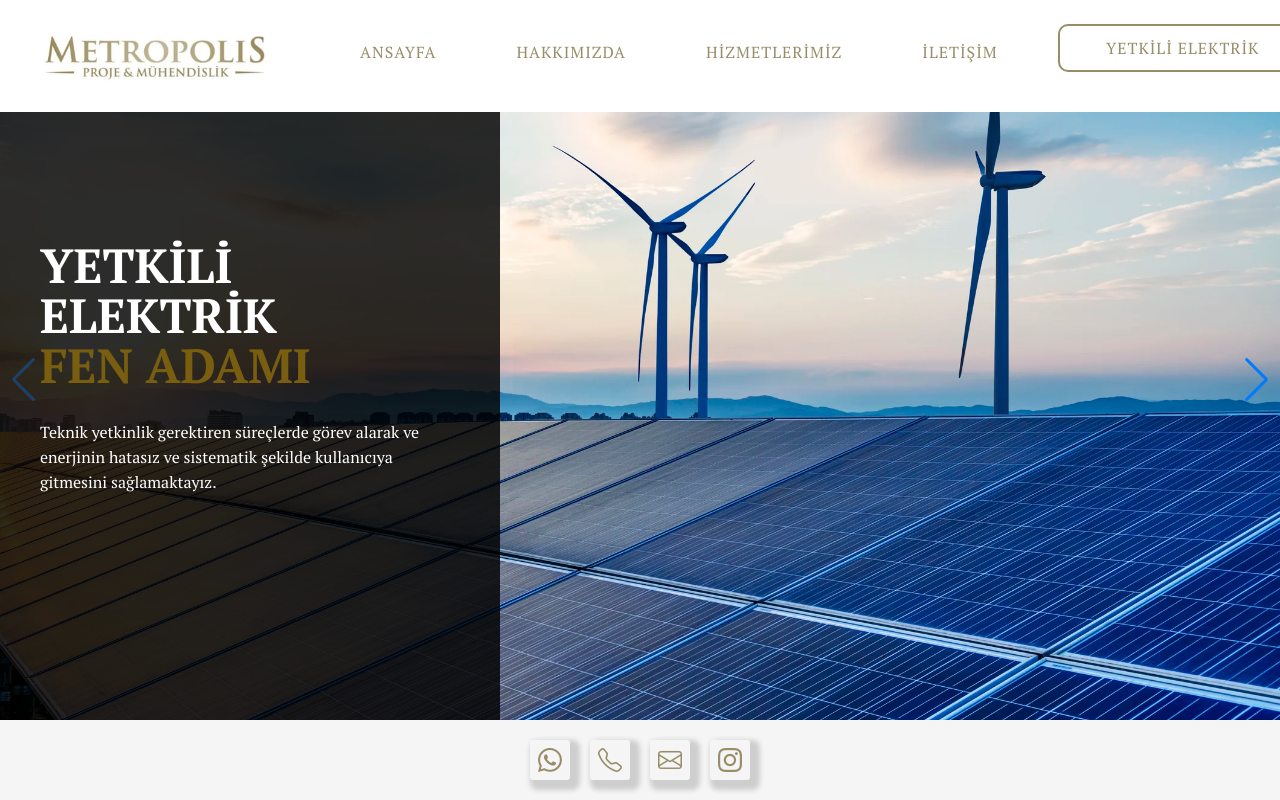
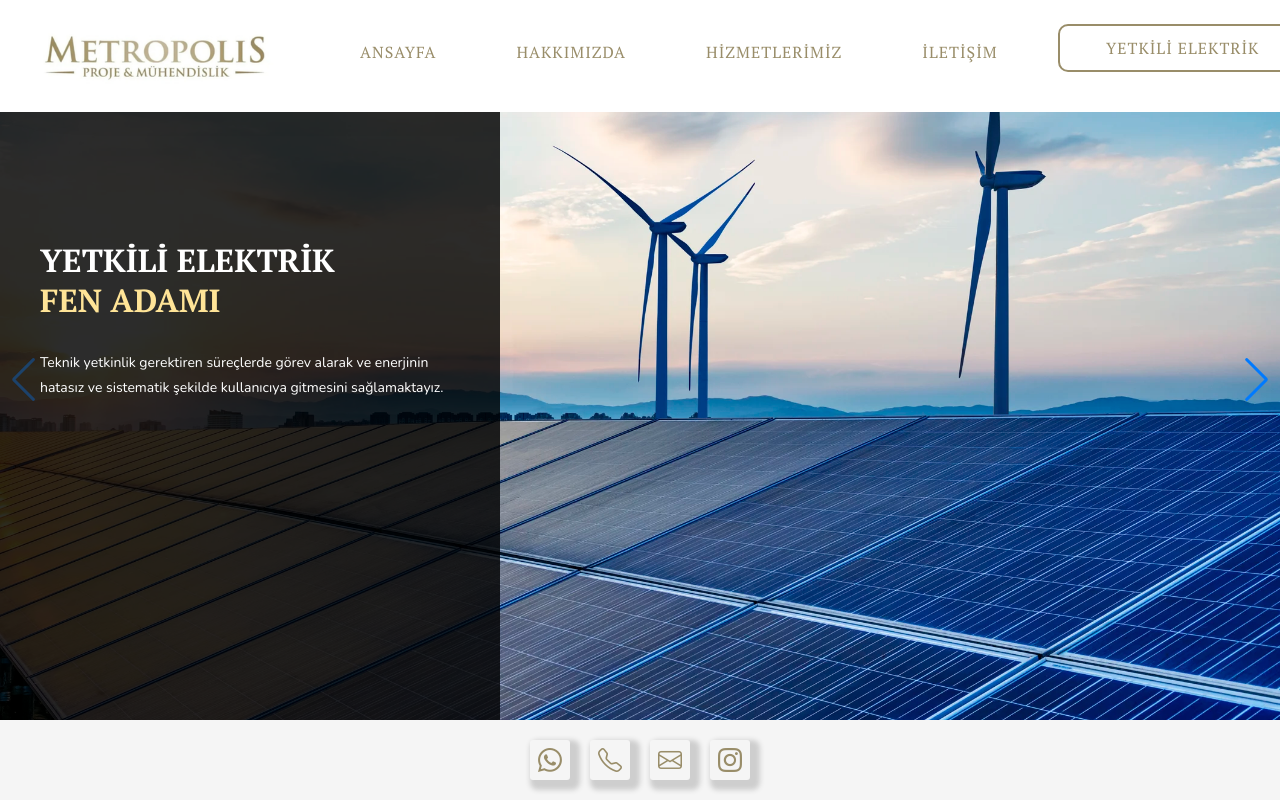
Before and after one commit to userUtkuDava/Metropolis-Muhendislikk, a React (Vite) app: page / in a window 1280 px wide. Shown: the top 800 px of the page. Built offline with nearby package versions, Linux system fonts and the light colour scheme; a web font is replaced by a local one.

Commit message:
Image captions in slide img have been changed

```diff
--- a/src/Slide.jsx
+++ b/src/Slide.jsx
@@ -34,21 +34,24 @@ const Slide = () => {
                 <SwiperSlide>
                     <section className='slide-description-content'>
                         <h1>Elektrik proje<br /> <span className='text'>Yönetimi</span></h1>
-                        <p>Biz, <strong> <bold>Yetkili Elektrik</bold></strong> olarak elektrik proje yönetimi alanında uzmanlaşmış bir firmayız. Mühendislik bilgi ve deneyimimizi, her türlü elektrik altyapı ve sistem projelerinde başarıyla uygulayarak, müşterilerimize en yüksek kaliteyi sunmayı hedefliyoruz.</p>
+                        <p>Biz, <strong>Yetkili Elektrik</strong> olarak elektrik proje yönetiminde uzmanlaşmış bir firmayız. Elektrik altyapı ve sistem projelerinde yüksek kaliteyi hedefliyoruz.</p>
+
                     </section>
                     <img className='slide-img' src={slideİmg2} alt='Elektrik proje yönetimi' />
                 </SwiperSlide>
                 <SwiperSlide>
                     <section className='slide-description-content' >
-                        <h1>Topraklama raporu<br /> <span className='text'>fen adamı</span></h1>
-                        <p>Topraklama sistemlerinin güvenli ve etkili bir şekilde çalışmasını sağlamak için profesyonel topraklama raporu hizmetleri sunuyoruz. Elektrik tesisatlarında güvenliği en üst düzeye çıkarmak ve olası tehlikeleri minimize etmek amacıyla, uluslararası standartlar ve yerel yönetmeliklere uygun kapsamlı topraklama ölçümleri ve analizleri gerçekleştiriyoruz.</p>
+                        <h1>Topraklama <br /> <span className='text'>raporu</span></h1>
+                        <p>Topraklama sistemlerinin güvenli çalışması için profesyonel topraklama raporu hizmeti sunuyoruz. Elektrik tesisatlarında güvenliği artırmak için uluslararası standartlara uygun ölçüm ve analizler yapıyoruz.</p>
+
                     </section>
-                    <img className='slide-img' src={slideİmg3} alt='Topraklama raporu' />
+                    <img className='slide-img' src={slideİmg3} alt='Ağ, OG ve AG enerji talepleri' />
                 </SwiperSlide>
                 <SwiperSlide>
                     <section className='slide-description-content'>
-                        <h1>Topraklama raporu<br /> <span className='text'>fen adamı</span></h1>
-                        <p>Ağ ve Orta Gerilim (OG) ile Alçak Gerilim (AG) enerji talepleri konusunda uzmanlaşmış bir firmayız. Enerji altyapılarının planlanması, tasarımı ve talep süreçlerinin yönetimi konusunda geniş bir deneyime sahibiz. Projelerinizin enerji ihtiyacını doğru bir şekilde belirleyerek, güvenli, verimli ve sürdürülebilir çözümler sunuyoruz.</p>
+                        <h1>Ağ, OG ve AG  <br /> <span className='text'>enerji talepleri</span></h1>
+                        <p>Ağ, OG ve AG enerji talepleri konusunda uzmanlaşmış bir firmayız. Enerji altyapılarının planlama, tasarım ve yönetimi alanında geniş deneyime sahibiz. Projelerinizin enerji ihtiyacını doğru belirleyerek, güvenli ve verimli çözümler sunuyoruz.</p>
+
                     </section>
                     <img className='slide-img' src={slideİmg4} />
                 </SwiperSlide>
--- a/src/styles.scss/slide.scss
+++ b/src/styles.scss/slide.scss
@@ -39,11 +39,12 @@
     padding:200px 40px;
 
 h1{
-    font-size: 3rem;
+    font-size: 2rem;
+    width: 350px;
     text-transform: uppercase;
     color:white;
     text-align: left;
-    line-height: 50px;
+    line-height: 40px;
     font-weight: 900;
 }
 p{
@@ -51,14 +52,14 @@ p{
     line-height: 25px;
     border-radius: 5px;
     margin-top: 30px;
-    font-weight: 300 !important;
-    font-size: 16px;
+    font-weight: 100 !important;
+    font-size: 14px;
    text-align: left;
-   $font-primary: "Nunito", sans-serif;
+   font-family: "Nunito", sans-serif;
 
 }
 .text{
-    color:$primary-color-bold;
+    color:#ffe497;
     font-weight: 900;
     text-align: center;
 
```
